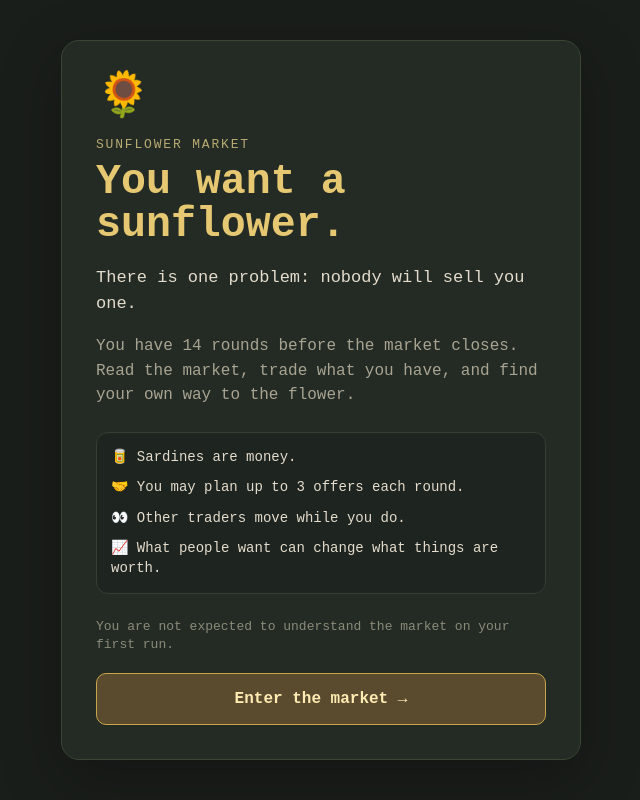
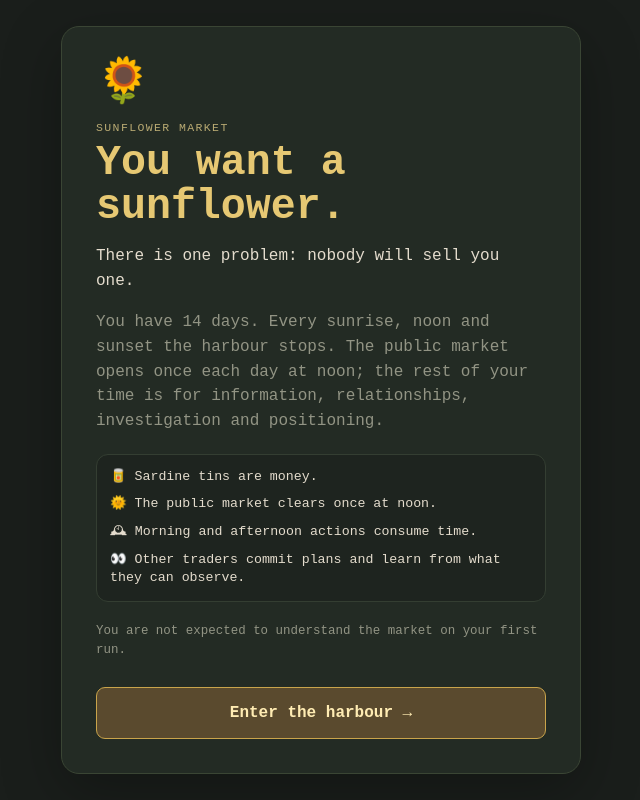
Before and after one commit to Tiutmattiu/Sunflower, a React (Vite) app: page / in a window 1280 px wide. Shown: the whole page, without its empty margins (319-959 px from the left). Built offline with nearby package versions, Linux system fonts and the light colour scheme.

Commit message:
Update opening for day-based noon market loop

```diff
--- a/src/main.jsx
+++ b/src/main.jsx
@@ -5,97 +5,23 @@ import "./index.css";
 
 function StartScreen({ onStart }) {
   return (
-    <main
-      style={{
-        minHeight: "100dvh",
-        display: "grid",
-        placeItems: "center",
-        padding: "20px 16px",
-        background: "#1a1e1b",
-        color: "#e4dccd",
-        fontFamily: "'Courier New', Courier, monospace",
-      }}
-    >
-      <section
-        style={{
-          width: "min(100%, 520px)",
-          background: "#232b24",
-          border: "1px solid #3a4534",
-          borderRadius: 18,
-          padding: "clamp(20px, 6vw, 34px)",
-          boxShadow: "0 18px 60px rgba(0,0,0,.28)",
-        }}
-      >
-        <div style={{ fontSize: 44, lineHeight: 1, marginBottom: 18 }}>🌻</div>
-        <div
-          style={{
-            color: "#b9aa73",
-            fontSize: 13,
-            letterSpacing: ".14em",
-            textTransform: "uppercase",
-            marginBottom: 8,
-          }}
-        >
-          Sunflower Market
+    <main className="start-screen">
+      <section className="start-card">
+        <div className="start-flower">🌻</div>
+        <div className="eyebrow">Sunflower Market</div>
+        <h1>You want a sunflower.</h1>
+        <p>There is one problem: nobody will sell you one.</p>
+        <p className="muted">
+          You have 14 days. Every sunrise, noon and sunset the harbour stops. The public market opens once each day at noon; the rest of your time is for information, relationships, investigation and positioning.
+        </p>
+        <div className="start-rules">
+          <div>🥫 Sardine tins are money.</div>
+          <div>🌞 The public market clears once at noon.</div>
+          <div>🕰 Morning and afternoon actions consume time.</div>
+          <div>👀 Other traders commit plans and learn from what they can observe.</div>
         </div>
-        <h1
-          style={{
-            color: "#e6c873",
-            fontSize: "clamp(1.8rem, 8vw, 2.6rem)",
-            lineHeight: 1.05,
-            margin: "0 0 18px",
-          }}
-        >
-          You want a sunflower.
-        </h1>
-        <p style={{ fontSize: 17, lineHeight: 1.55, marginBottom: 10 }}>
-          There is one problem: nobody will sell you one.
-        </p>
-        <p style={{ color: "#a9a492", lineHeight: 1.55, marginBottom: 24 }}>
-          You have 14 rounds before the market closes. Read the market, trade what you have,
-          and find your own way to the flower.
-        </p>
-
-        <div
-          style={{
-            display: "grid",
-            gap: 10,
-            padding: 14,
-            background: "#1e241f",
-            border: "1px solid #343e32",
-            borderRadius: 12,
-            marginBottom: 24,
-            fontSize: 14,
-            lineHeight: 1.45,
-          }}
-        >
-          <div>🥫 Sardines are money.</div>
-          <div>🤝 You may plan up to 3 offers each round.</div>
-          <div>👀 Other traders move while you do.</div>
-          <div>📈 What people want can change what things are worth.</div>
-        </div>
-
-        <p style={{ color: "#8b8b7a", fontSize: 13, lineHeight: 1.45, marginBottom: 18 }}>
-          You are not expected to understand the market on your first run.
-        </p>
-
-        <button
-          onClick={onStart}
-          style={{
-            width: "100%",
-            minHeight: 52,
-            border: "1px solid #c9a44b",
-            borderRadius: 10,
-            background: "#5a4a2e",
-            color: "#ffecb3",
-            font: "inherit",
-            fontWeight: 700,
-            fontSize: 16,
-            cursor: "pointer",
-          }}
-        >
-          Enter the market →
-        </button>
+        <p className="muted small">You are not expected to understand the market on your first run.</p>
+        <button className="btn gold start-button" onClick={onStart}>Enter the harbour →</button>
       </section>
     </main>
   );
@@ -106,7 +32,6 @@ function GameGate() {
   return started ? <App /> : <StartScreen onStart={() => setStarted(true)} />;
 }
 
-// 错误边界：捕获 App 渲染期间的所有崩溃
 class ErrorBoundary extends React.Component {
   constructor(props) {
     super(props);
```
